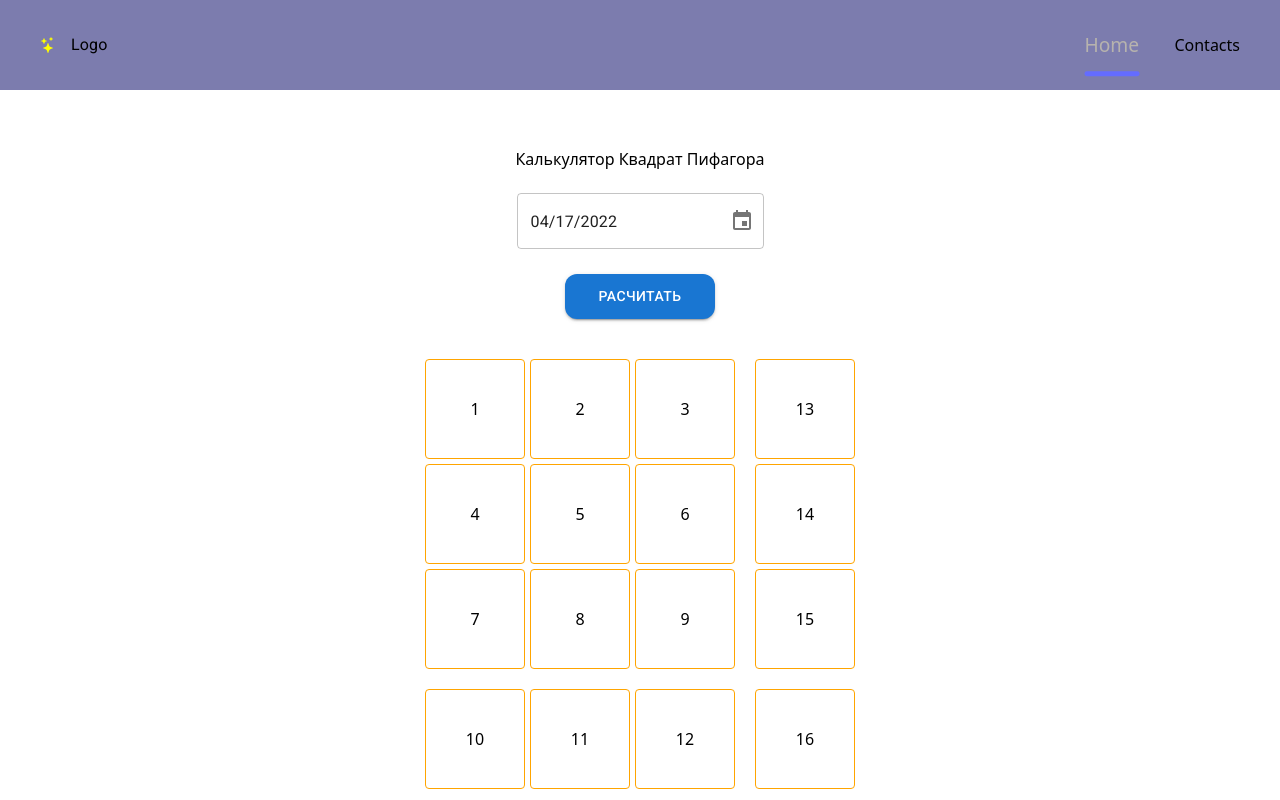
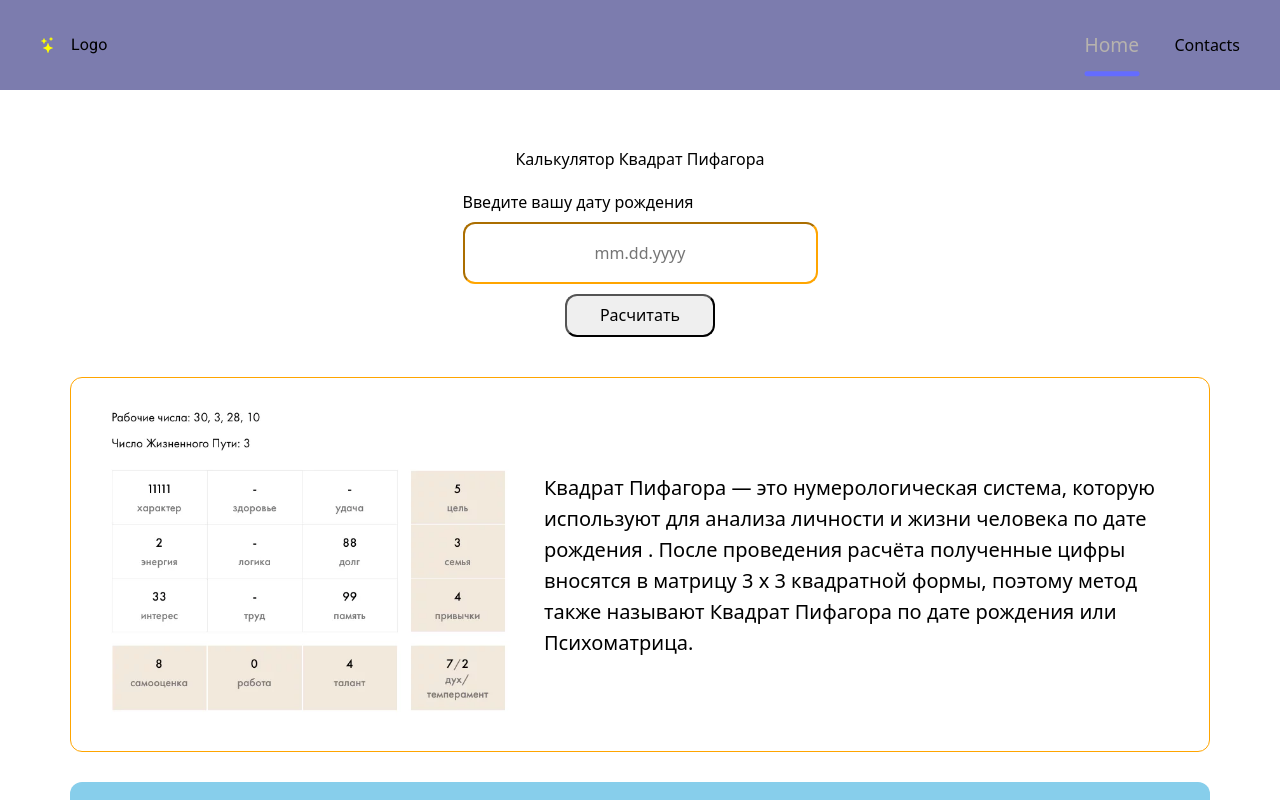
Before and after one commit to LMSerhii/calculator-pythagoras-square-by-alena, a React (Vite) app: page / in a window 1280 px wide. Shown: the top 800 px of the page. Built offline with nearby package versions, Linux system fonts and the light colour scheme.

Commit message:
create redux

```diff
--- a/package.json
+++ b/package.json
@@ -15,14 +15,18 @@
     "@mui/material": "^5.15.13",
     "@mui/styled-engine-sc": "^6.0.0-alpha.17",
     "@mui/x-date-pickers": "^6.19.7",
+    "@reduxjs/toolkit": "^2.2.1",
     "clsx": "^2.1.0",
     "dayjs": "^1.11.10",
     "modern-normalize": "^2.0.0",
     "react": "^18.2.0",
+    "react-datepicker": "^6.4.0",
     "react-dom": "^18.2.0",
     "react-helmet-async": "^2.0.4",
     "react-hot-toast": "^2.4.1",
     "react-icons": "^5.0.1",
+    "react-input-mask": "^3.0.0-alpha.2",
+    "react-redux": "^9.1.0",
     "react-router-dom": "^6.22.3",
     "styled-components": "^6.1.8"
   },
--- a/src/components/Form/Form.jsx
+++ b/src/components/Form/Form.jsx
@@ -1,56 +1,79 @@
 import { useState } from 'react';
-import { AdapterDayjs } from '@mui/x-date-pickers/AdapterDayjs';
-import { LocalizationProvider } from '@mui/x-date-pickers/LocalizationProvider';
+import { useDispatch, useSelector } from 'react-redux';
+import ReactInputMask from 'react-input-mask';
 import css from './Form.module.css';
-import { DesktopDatePicker, MobileDatePicker } from '@mui/x-date-pickers';
-import dayjs from 'dayjs';
-import { Button, useMediaQuery } from '@mui/material';
+import { addDate } from '../../redux/dateSlice';
+import { selectIsShow } from '../../redux/selectors';
+import { setIsShow } from '../../redux/calculatorSlice';
 
 export default function Form() {
-  const [value, setValue] = useState(dayjs('2022-04-17'));
-  const mquery = useMediaQuery('(min-width: 768px)');
+  const dispatch = useDispatch();
+  const [value, setValue] = useState('');
+  const isShow = useSelector(selectIsShow);
 
-  const handleClick = e => {
+  // const mquery = useMediaQuery('(min-width: 768px)');
+
+  const handleClickSet = e => {
     e.preventDefault();
-    console.log(value);
+
+    if (!value) {
+      return;
+    }
+
+    const [day, month, year] = value.split('.').map(Number);
+
+    dispatch(
+      addDate({
+        day: day,
+        month: month,
+        year: year,
+      })
+    );
+
+    dispatch(setIsShow(true));
+  };
+
+  const handleClickClear = e => {
+    e.preventDefault();
+    dispatch(
+      addDate({
+        day: null,
+        month: null,
+        year: null,
+      })
+    );
+    setValue('');
+    dispatch(setIsShow(false));
   };
 
   return (
     <div className={css.wrap}>
-      {/* <form className={css.form}>
+      <form className={css.form}>
         <div className={css.inputWrapper}>
-          <label className={css.label} htmlFor="inputId">
-            Введите вашу дату рождения
-          </label>
-          <input
-            className={css.input}
-            type="date"
-            id={inputId}
+          <p className={css.label}>Введите вашу дату рождения</p>
+          <ReactInputMask
+            className={css.inputMask}
+            mask="99.99.9999"
+            maskPlaceholder="__.__.____"
+            placeholder="mm.dd.yyyy"
+            onChange={e => setValue(e.target.value)}
             value={value}
-            onChange={e => setValue(e.target.value)}
           />
         </div>
-        <button className={css.button} type="submit" onClick={handleClick}>
-          Расчитать
-        </button>
-      </form> */}
-
-      <LocalizationProvider dateAdapter={AdapterDayjs}>
-        {mquery ? (
-          <DesktopDatePicker
-            value={value}
-            onChange={newValue => setValue(newValue)}
-          />
+        {!isShow ? (
+          <button className={css.button} type="submit" onClick={handleClickSet}>
+            Расчитать
+          </button>
         ) : (
-          <MobileDatePicker
-            value={value}
-            onChange={newValue => setValue(newValue)}
-          />
+          <button
+            className={css.button}
+            type="submit"
+            onClick={handleClickClear}
+          >
+            Очистить
+          </button>
         )}
-      </LocalizationProvider>
-      <Button className={css.button} variant="contained" onClick={handleClick}>
-        Расчитать
-      </Button>
+      </form>
     </div>
   );
 }
--- a/src/components/Form/Form.module.css
+++ b/src/components/Form/Form.module.css
@@ -33,3 +33,11 @@
   min-width: 150px;
   border-radius: 12px;
 }
+
+.inputMask {
+  padding: 20px 60px;
+  text-align: center;
+  border-radius: 12px;
+  border-color: orange;
+  outline: none;
+}
--- a/src/components/Square/Square.jsx
+++ b/src/components/Square/Square.jsx
@@ -1,40 +1,110 @@
+import { useSelector } from 'react-redux';
 import css from './Square.module.css';
+import { selectResult } from '../../redux/selectors';
 
 export default function Square() {
+  const {
+    character,
+    health,
+    luck,
+    energy,
+    logic,
+    duty,
+    interest,
+    labour,
+    memory,
+    selfEsteem,
+    work,
+    talent,
+    purpose,
+    family,
+    habits,
+    spirit,
+    temperament,
+  } = useSelector(selectResult);
+
   return (
     <div className={css.wrapper}>
       <div className={css.left}>
         <div className={css.leftTop}>
           <div className={css.leftTopFirst}>
-            <div>1</div>
-            <div>2</div>
-            <div>3</div>
+            <div>
+              <span>{character}</span>
+              <span>character</span>
+            </div>
+            <div>
+              <span>{health}</span>
+              <span>health</span>
+            </div>
+            <div>
+              <span>{luck}</span>
+              <span>luck</span>
+            </div>
           </div>
           <div className={css.leftTopSecond}>
-            <div>4</div>
-            <div>5</div>
-            <div>6</div>
+            <div>
+              <span>{energy}</span>
+              <span>energy</span>
+            </div>
+            <div>
+              <span>{logic}</span>
+              <span>logic</span>
+            </div>
+            <div>
+              <span>{duty}</span>
+              <span>duty</span>
+            </div>
           </div>
           <div className={css.leftTopThird}>
-            <div>7</div>
-            <div>8</div>
-            <div>9</div>
+            <div>
+              <span>{interest}</span>
+              <span>interest</span>
+            </div>
+            <div>
+              <span>{labour}</span>
+              <span>labour</span>
+            </div>
+            <div>
+              <span>{memory}</span>
+              <span>memory</span>
+            </div>
           </div>
         </div>
         <div className={css.leftDown}>
-          <div>10</div>
-          <div>11</div>
-          <div>12 </div>
+          <div>
+            <span>{selfEsteem}</span>
+            <span>selfEsteem</span>
+          </div>
+          <div>
+            <span>{work}</span>
+            <span>work</span>
+          </div>
+          <div>
+            <span>{talent}</span>
+            <span>talent</span>
+          </div>
         </div>
       </div>
       <div className={css.right}>
         <div className={css.rightTop}>
-          <div>13</div>
-          <div>14</div>
-          <div>15</div>
+          <div>
+            <span>{purpose}</span>
+            <span>purpose</span>
+          </div>
+          <div>
+            <span>{family}</span>
+            <span>family</span>
+          </div>
+          <div>
+            <span>{habits}</span>
+            <span>habits</span>
+          </div>
         </div>
         <div className={css.rightDown}>
-          <div>16</div>
+          <div>
+            <span>{spirit && temperament && { spirit } / { temperament }}</span>
+            <span>spirit / temperament</span>
+          </div>
         </div>
       </div>
     </div>
--- a/src/components/Square/Square.module.css
+++ b/src/components/Square/Square.module.css
@@ -27,11 +27,11 @@
 .leftDown div,
 .rightTop div,
 .rightDown div {
-  width: 100px;
+  width: 200px;
   height: 100px;
   border: 1px solid orange;
   display: flex;
-  display: flex;
+  flex-direction: column;
   align-items: center;
   justify-content: center;
 }
--- /dev/null
+++ b/src/helpers/calculator-pythagoras-square.js
@@ -0,0 +1,52 @@
+const RESULT = {
+  character: '',
+  health: '',
+  luck: '',
+  energy: '',
+  logic: '',
+  duty: '',
+  interest: '',
+  labour: '',
+  memory: '',
+  selfEsteem: '',
+  work: '',
+  talent: '',
+  purpose: '',
+  family: '',
+  habits: '',
+  spirit: '',
+  temperament: '',
+};
+
+export const calculatorPythagorasSquare = date => {
+  if (JSON.stringify(date) === '{}') {
+    return RESULT;
+  }
+  const result = {
+    ...RESULT,
+    character: 1,
+    health: '',
+    luck: '',
+    energy: '',
+    logic: '',
+    duty: '',
+    interest: '',
+    labour: '',
+    memory: '',
+    selfEsteem: '',
+    work: '',
+    talent: '',
+    purpose: '',
+    family: '',
+    habits: '',
+    spirit: '',
+    temperament: '',
+  };
+  return result;
+};
+
+export const calculatorPythagorasSquareToString = (square, date) => {
+  if (JSON.stringify(date) === '{}') {
+    return '';
+  }
+};
--- a/src/pages/Home.jsx
+++ b/src/pages/Home.jsx
@@ -5,8 +5,11 @@ import Hero from '../components/Hero/Hero';
 import Benefits from '../components/Benefits/Benefits';
 import Action from '../components/Action/Action';
 import Square from '../components/Square/Square';
+import { useSelector } from 'react-redux';
+import { selectIsShow } from '../redux/selectors';
 
 export default function Home() {
+  const isShow = useSelector(selectIsShow);
   return (
     <>
       <Helmet>
@@ -14,7 +17,7 @@ export default function Home() {
       </Helmet>
       <Title>Калькулятор Квадрат Пифагора</Title>
       <Form />
-      <Square />
+      {isShow && <Square />}
       <Hero />
       <Benefits />
       <Action />
--- /dev/null
+++ b/src/redux/calculatorSlice.js
@@ -0,0 +1,21 @@
+import { createSlice } from '@reduxjs/toolkit';
+
+const initialState = {
+  isShow: false,
+};
+
+export const calculatorSlice = createSlice({
+  name: 'calculator',
+  initialState,
+  reducers: {
+    setIsShow: (state, action) => {
+      state.isShow = action.payload;
+    },
+  },
+});
+
+export const { setIsShow } = calculatorSlice.actions;
+
+export default calculatorSlice.reducer;
+
+//Selectors
--- /dev/null
+++ b/src/redux/dateSlice.js
@@ -0,0 +1,21 @@
+import { createSlice } from '@reduxjs/toolkit';
+
+const initialState = {
+  value: {},
+};
+
+export const dateSlice = createSlice({
+  name: 'date',
+  initialState,
+  reducers: {
+    addDate: (state, action) => {
+      state.value = action.payload;
+    },
+  },
+});
+
+export const { addDate } = dateSlice.actions;
+
+export default dateSlice.reducer;
+
+//Selectors
--- /dev/null
+++ b/src/redux/selectors.js
@@ -0,0 +1,16 @@
+import { createSelector } from '@reduxjs/toolkit';
+import {
+  calculatorPythagorasSquare,
+  calculatorPythagorasSquareToString,
+} from '../helpers/calculator-pythagoras-square';
+
+export const selectDate = state => state.date.value;
+export const selectIsShow = state => state.calculator.isShow;
+
+export const selectResult = createSelector([selectDate], date => {
+  return calculatorPythagorasSquare(date);
+});
+
+export const selectResultString = createSelector([selectDate], date => {
+  return calculatorPythagorasSquareToString(date);
+});
--- /dev/null
+++ b/src/redux/store.js
@@ -0,0 +1,10 @@
+import { configureStore } from '@reduxjs/toolkit';
+import dateSlice from './dateSlice';
+import calculatorSlice from './calculatorSlice';
+
+export const store = configureStore({
+  reducer: {
+    date: dateSlice,
+    calculator: calculatorSlice,
+  },
+});
```
Also changed, not shown: src/main.jsx (+11 -7 lines), 1 other file (tests, documents, lock files or other folders).
